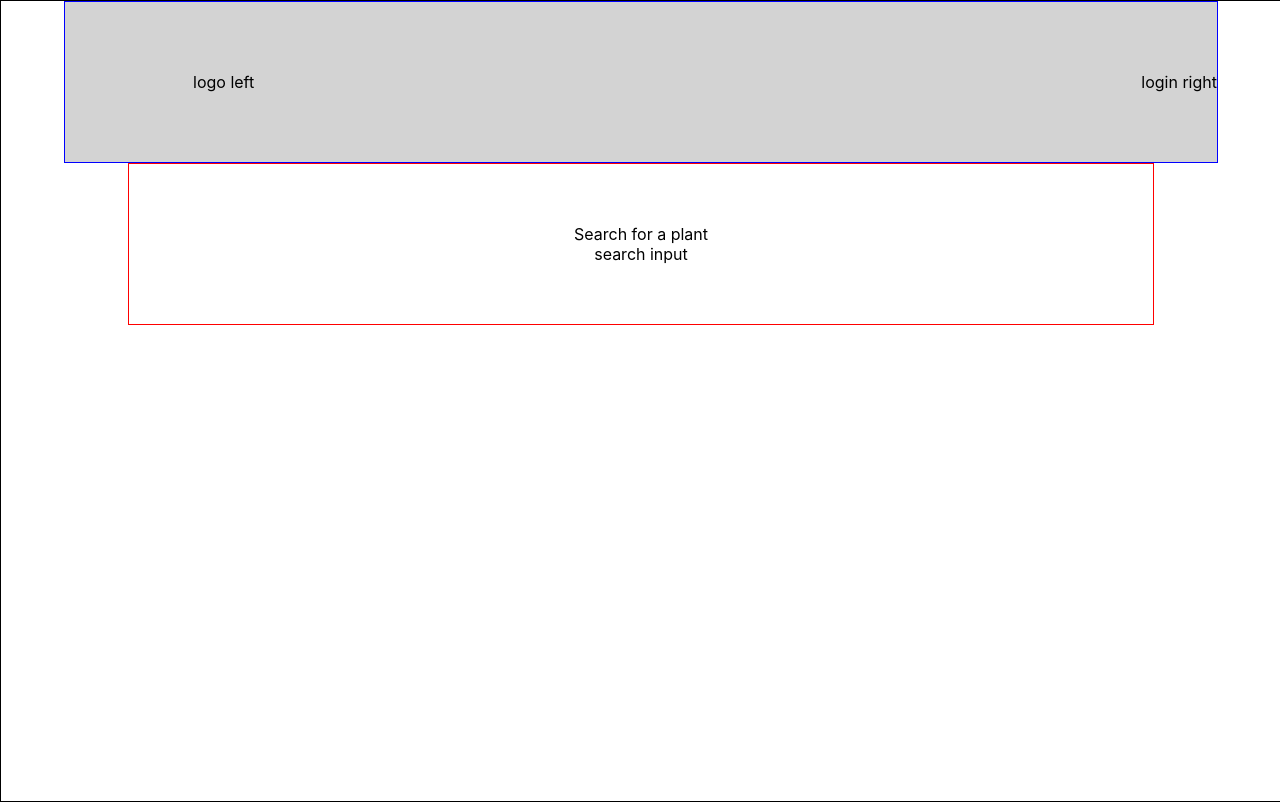
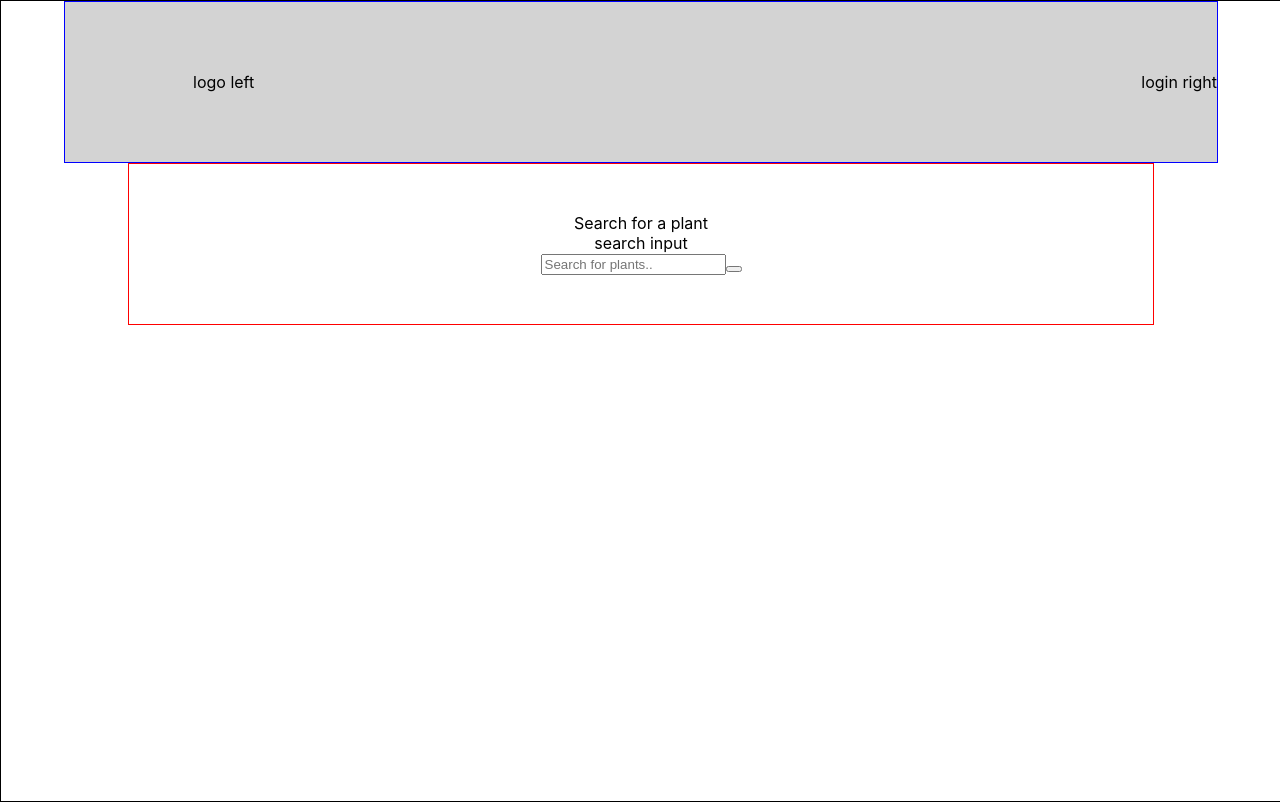
Before and after one commit to js4484/plant-info, a React (Create React App) app: page / in a window 1280 px wide. Built offline with nearby package versions, Linux system fonts and the light colour scheme.

Commit message:
Search skeleton

```diff
--- a/src/App.js
+++ b/src/App.js
@@ -9,7 +9,6 @@ const App = () => {
     <div className="App">
       <Nav />
       <Search />
-
     </div>
   );
 }
--- a/src/Search.js
+++ b/src/Search.js
@@ -5,12 +5,32 @@ import { Link } from 'react-router-dom';
 class Search extends React.Component {
   constructor(props) {
     super(props);
+    this.state = {
+      input: ""
+    }
   }
+
+  // handleSearch(e) {
+
+  //       e.preventDefault();
+  //       console.log(this.state.input);
+  //       return this.state.input;
+  //   }
+
+  update(field) {
+        return e => this.setState({
+            [field]: e.target.value
+        })
+    }
 
   render() {
     return (
       <div className="MainApp">Search for a plant
         <div>search input</div>
+        <div className="nav-search-div">
+              <input id="search" className="plant-search" type="search" onChange={this.update("input")} placeholder="Search for plants.." />
+              <button className="search-btn" onClick={ this.handleSearch }><i className="fas fa-microphone micro"></i></button>
+          </div>
       </div>
     );
   }
```
